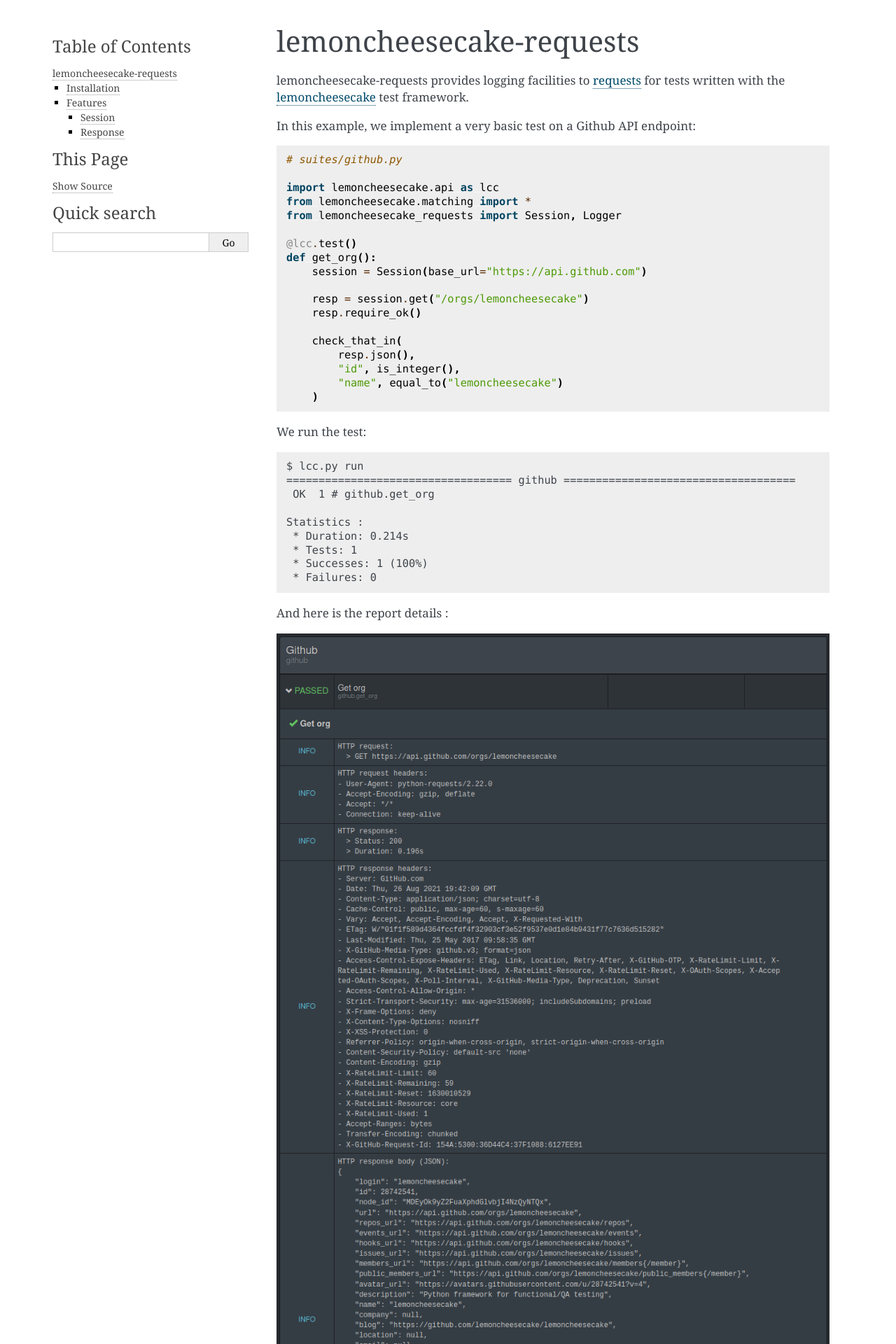
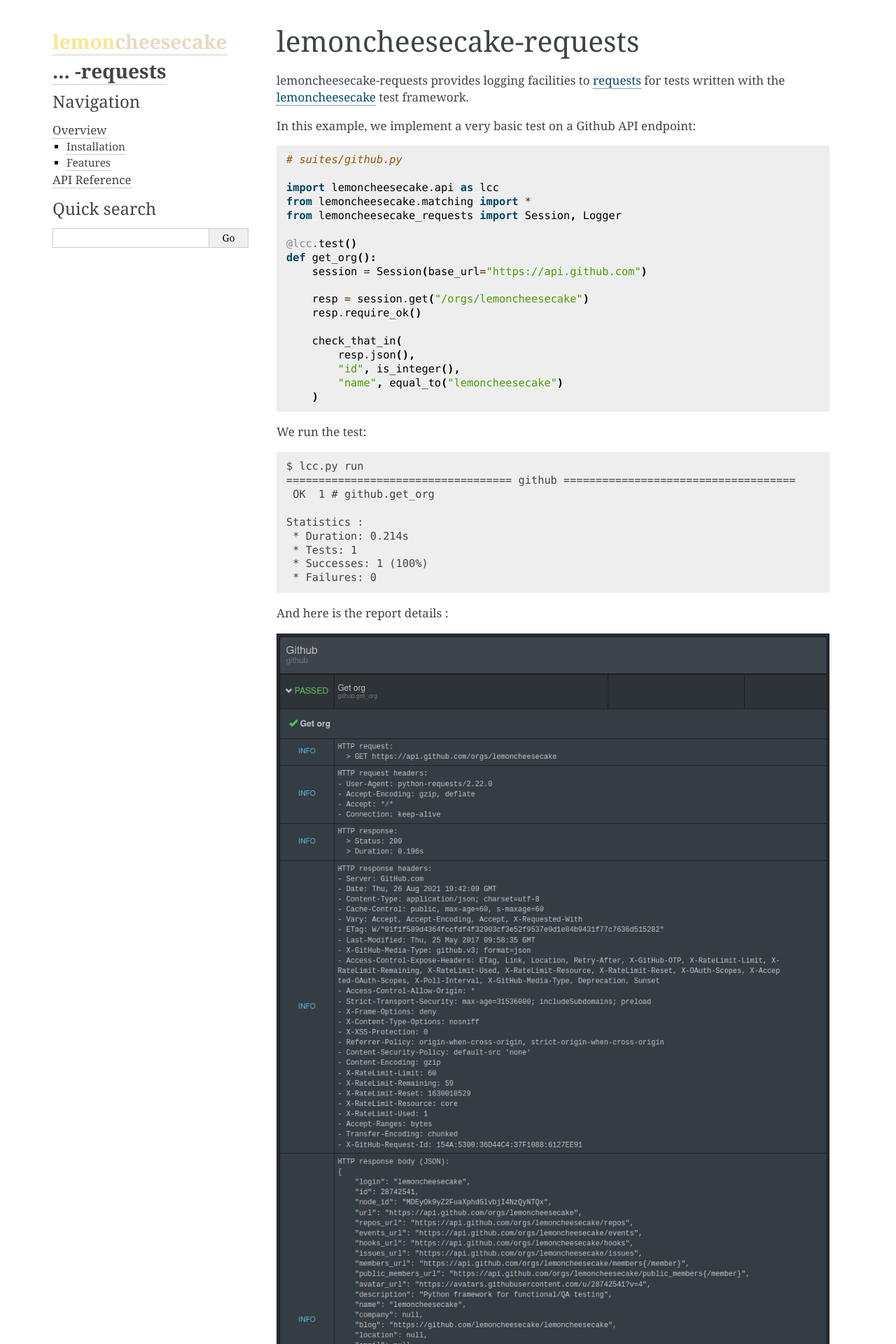
Before and after one commit to lemoncheesecake/lemoncheesecake-requests, a Sphinx documentation site: the page built from doc/index.rst, in a window 1280 px wide. Shown: the top 1920 px of the page at 70% size. Built offline with Sphinx 7.4.7, drawn with Linux system fonts in a browser that asks for light colours.

Commit message:
doc: fix left menu

```diff
--- /dev/null
+++ b/doc/_templates/logo.html
@@ -0,0 +1,16 @@
+<style>
+.lemon {
+    color: #FBE591;
+}
+
+.cheesecake {
+    color: #E6DBBF;
+}
+</style>
+
+<h1 class="logo">
+    <a href='index.html'>
+        <span class='lemon'>lemon</span><span class='cheesecake'>cheesecake</span><br/>
+        ... -requests
+    </a>
+</h1>
--- a/doc/conf.py
+++ b/doc/conf.py
@@ -63,6 +63,15 @@
     "sidebar_width": "300px",
 }
 
+html_sidebars = {
+    '**': [
+        'logo.html',
+        'relations.html',  # needs 'show_related': True theme option to display
+        'navigation.html',
+        'searchbox.html',
+    ]
+}
+
 # Add any paths that contain custom static files (such as style sheets) here,
 # relative to this directory. They are copied after the builtin static files,
 # so a file named "default.css" will overwrite the builtin "default.css".
```
